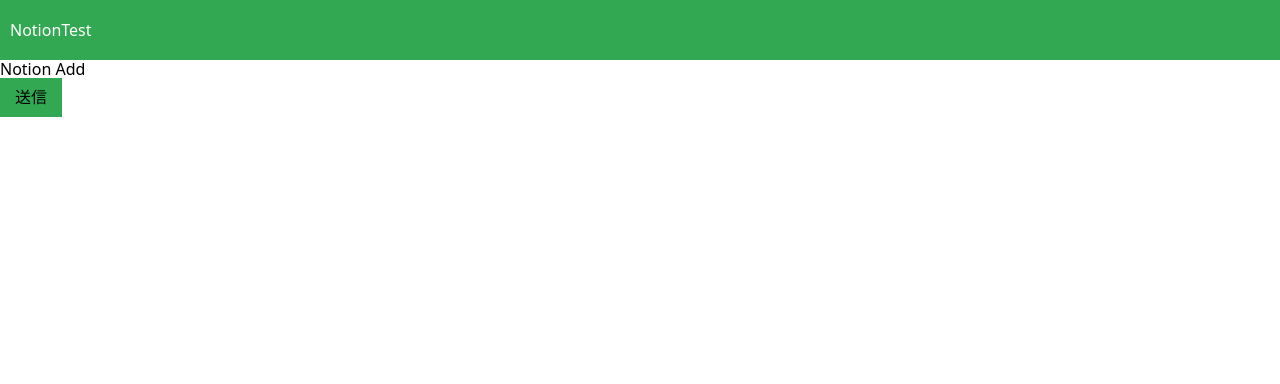
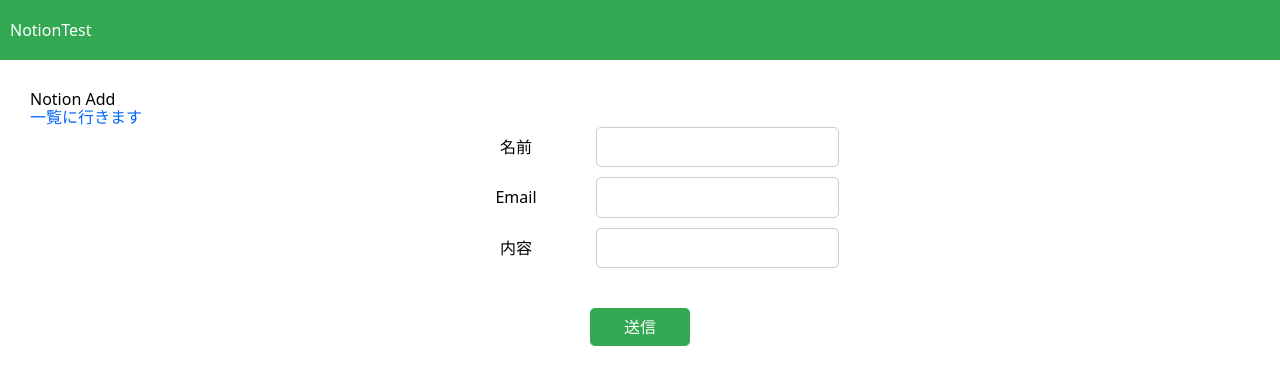
Before and after one commit to sukemaru-injp/notion-study, a Next.js app: page /notion/add in a window 1280 px wide. Shown: the top 384 px of the page. Built offline with nearby package versions, Linux system fonts and the light colour scheme.

Commit message:
link追加,form追加した

```diff
--- a/components/Form.tsx
+++ b/components/Form.tsx
@@ -1,14 +1,25 @@
 import { FC, MouseEvent, useState } from 'react'
 import styled from 'styled-components'
 import axios from 'axios'
+
+import InputAndLabel from './InputAndLabel'
 
 const Form: FC = () => {
   const [name, setName] = useState<string>('')
   const [email, setEmail] = useState<string>('')
   const [content, setContent] = useState<string>('')
 
+  const [loading, setLoading] = useState<boolean>(false)
+
+  const reset = () => {
+    setContent('')
+    setEmail('')
+    setName('')
+  }
+
   const onSubmit = async (event: MouseEvent<HTMLButtonElement>) => {
     event.preventDefault()
+    setLoading(true)
     await axios.post('/api/post', {
       name: {
         title: [
@@ -38,21 +49,61 @@ const Form: FC = () => {
         ],
       }
     })
+    setLoading(false)
+    reset()
     console.log('ok')
   }
   return (
     <>
-      <Button
-        onClick={(e) => onSubmit(e)}>
-        送信
-      </Button>
+      <FormWrapper>
+        <InputAndLabel
+          label={'名前'}
+          value={name}
+          disabled={loading}
+          onChange={(e) => setName(e.target.value)} />
+
+        <InputAndLabel
+          label={'Email'}
+          value={email}
+          disabled={loading}
+          onChange={(e) => setEmail(e.target.value)} />
+
+        <InputAndLabel
+          label={'内容'}
+          value={content}
+          disabled={loading}
+          onChange={(e) => setContent(e.target.value)} />
+
+        <Button
+          disabled={loading}
+          onClick={(e) => onSubmit(e)}>
+          送信
+        </Button>
+      </FormWrapper>
     </>
   )
 }
 
+const FormWrapper = styled.div`
+display: flex;
+justify-content: center;
+align-items: center;
+gap: 10px;
+flex-direction: column;
+`
+
 const Button = styled.button`
 padding: 10px 15px;
+margin: 30px 0;
+color: #fff;
+width: 100px;
 background-color: #32a852;
+text-align: center;
+border-radius: 5px;
+
+&:disabled {
+  background-color: #eee;
+}
 `
 
 export default Form
--- /dev/null
+++ b/components/InputAndLabel.tsx
@@ -0,0 +1,40 @@
+import { FC, ReactNode, ComponentProps } from 'react'
+import styled from 'styled-components'
+
+interface Props extends ComponentProps<'input'> {
+  label: ReactNode
+}
+const InputAndLabel: FC<Props> = (props: Props) => {
+  return (
+    <>
+      <Wrapper>
+        <Label>{props.label}</Label>
+        <Input
+          value={props.value}
+          placeholder={props.placeholder}
+          onInput={props.onInput}
+          onChange={props.onChange} />
+      </Wrapper>
+    </>
+  )
+}
+
+const Wrapper = styled.div`
+display: flex;
+align-items: center;
+gap: 5px;
+`
+
+const Label = styled.span`
+min-width: 150px;
+text-align: center;
+`
+
+const Input = styled.input`
+padding: 10px 5px;
+width: 80%;
+border: 1px solid #ccc;
+border-radius: 5px;
+`
+
+export default InputAndLabel
--- a/pages/notion/add.tsx
+++ b/pages/notion/add.tsx
@@ -1,15 +1,31 @@
 import { NextPage } from 'next'
+import styled from 'styled-components'
+
+import Link from 'next/link'
 
 import Form from '../../components/Form'
 
 const NotionAddPage: NextPage = () => {
   return (
     <>
-      <h2>Notion Add</h2>
+      <Page>
+        <h2>Notion Add</h2>
+        <Link href={'/notion'} passHref>
+          <Atag>一覧に行きます</Atag>
+        </Link>
 
-      <Form />
+        <Form />
+      </Page>
     </>
   )
 }
 
+const Atag = styled.a`
+color: #0366fc;
+`
+
+const Page = styled.div`
+padding: 30px;
+`
+
 export default NotionAddPage
```
Also changed, not shown: pages/notion/index.tsx (+17 -1 lines).
